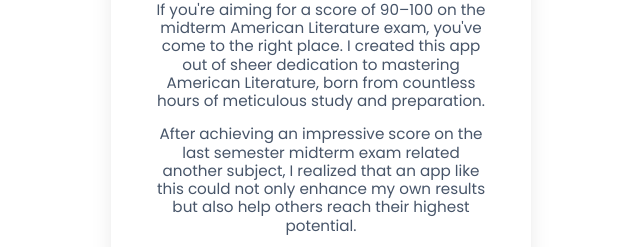
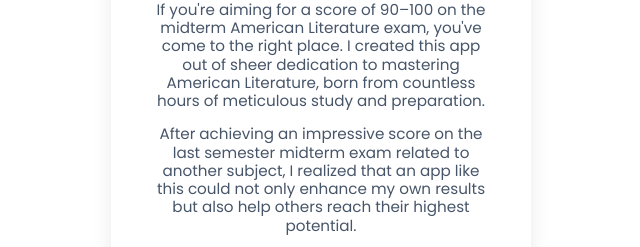
Before and after one commit to datapirate28/americanLiteratureQuizApp, a plain HTML site: page index.html in a window 1280 px wide. Shown: the part 182-429 px from the top of the page, 319-959 px from the left. Drawn offline with Linux system fonts and the light colour scheme.

Commit message:
added last minor change to the app

```diff
--- a/index.html
+++ b/index.html
@@ -37,7 +37,7 @@
                 <div class="home-description">
                     <p>
                         If you're aiming for a score of 90–100 on the midterm American Literature exam, you've come to the right place. I created this app out of sheer dedication to mastering American Literature, born from countless hours of meticulous study and preparation.                    <p style="margin-top: 15px;">
-                        After achieving an impressive score on the last semester midterm exam related another subject, I realized that an app like this could not only enhance my own results but also help others reach their highest potential.                    </p>
+                        After achieving an impressive score on the last semester midterm exam related to another subject, I realized that an app like this could not only enhance my own results but also help others reach their highest potential.                    </p>
                     <p style="margin-top: 15px;">
                         Now, I'm sharing it with you and my classmates, so we can all excel together and make the final exam a triumph.                    </p>
                 </div>
```
